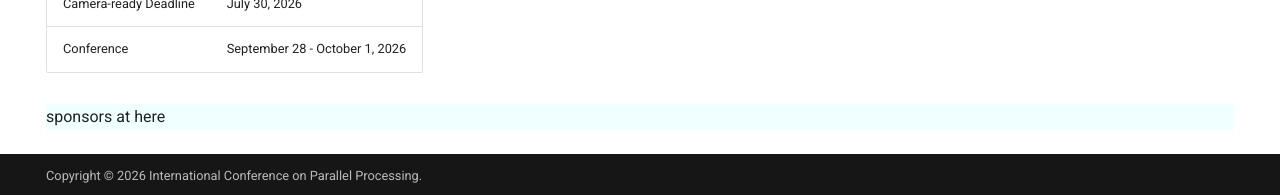
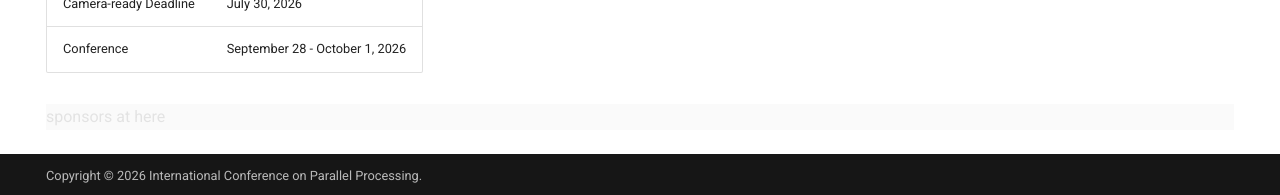
Before and after one commit to icpp2026/icpp2026.github.io, an MkDocs documentation site: the page built from docs/index.md, in a window 1280 px wide and 1357 px high. Shown: the part 1159-1354 px from the top of the window. Built offline with MkDocs 1.6.1 and Material for MkDocs 9.7.7, drawn with Linux system fonts in a browser that asks for light colours; comment, search, counter and statistics services are not loaded.

Commit message:
chore: update GitHub Actions workflow to fetch full history and modify sponsors section styling

```diff
--- a/overrides/partials/sponsors.html
+++ b/overrides/partials/sponsors.html
@@ -1,3 +1,3 @@
-<div style="display: flex; flex-wrap: wrap; gap: 1rem; background-color: azure;">
-    sponsors at here
+<div style="display: flex; flex-wrap: wrap; gap: 1rem; background-color: rgba(238, 238, 238, 0.3);">
+    <span style="opacity: 0.1;">sponsors at here</span>
 </div>
```
Also changed, not shown: 1 other file.
